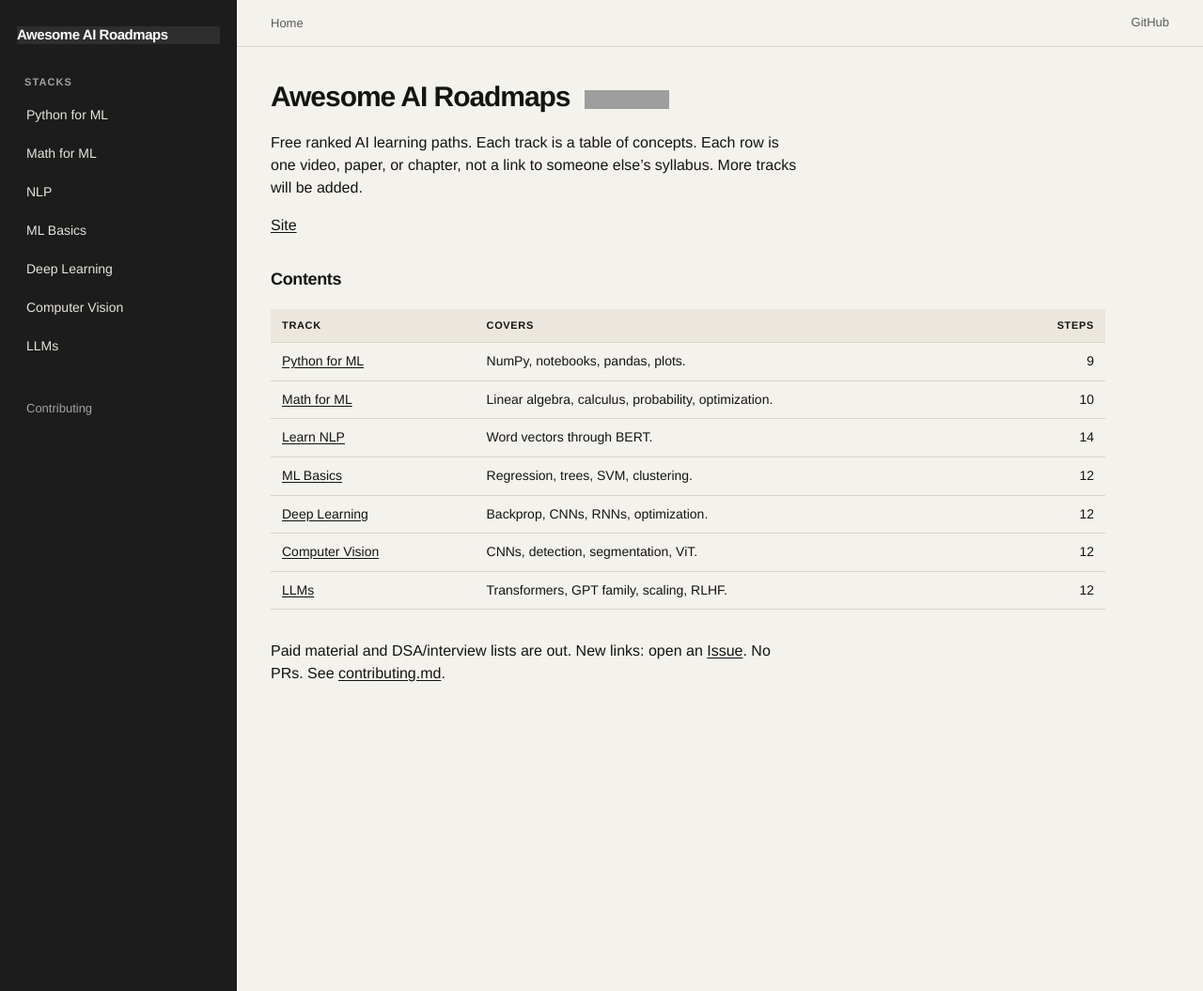
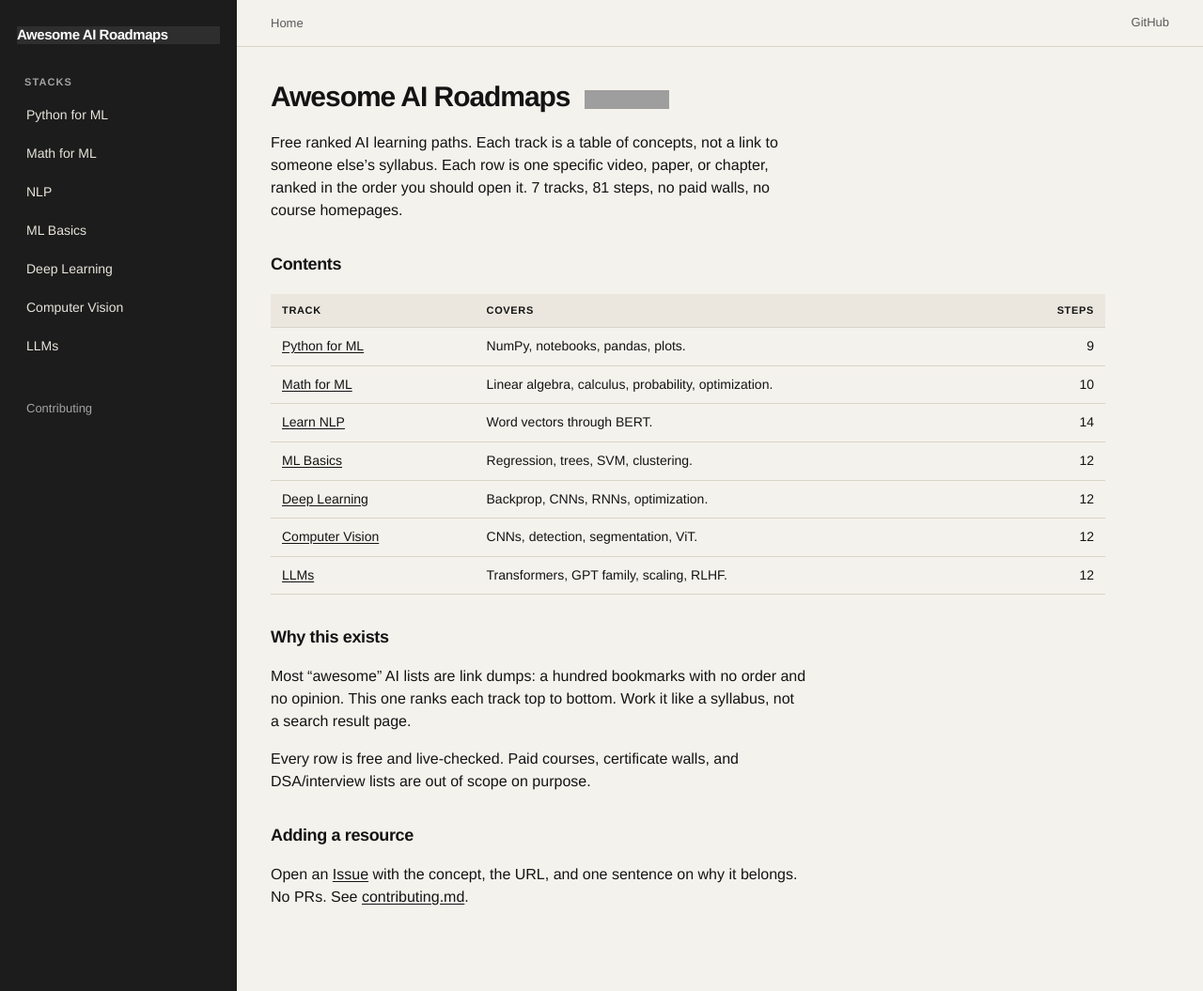
Before and after one commit to GruheshKurra/awesome-ai-roadmaps, a Jekyll site: the page built from README.md, in a window 1280 px wide and 1055 px high. Shown: the whole window at 94% size. Built offline with Jekyll 4.4.1, drawn with Linux system fonts in a browser that asks for light colours; our own code applies the rules of GitHub Pages for plain Markdown files; grey boxes are pictures that could not be loaded.

Commit message:
Rewrite the README and add a social preview image
README no longer repeats the Site link (GitHub already shows the
homepage in the repo sidebar), adds a short "why this exists" section,
and states the track/step counts up front for anyone landing from a
search result or share.

New assets/og-image.png (1200x630, generated from the site's own
palette and Helvetica) wired through jekyll-seo-tag via the page
defaults, so links shared on social/chat get a real preview card
instead of a blank one.

```diff
--- a/README.md
+++ b/README.md
@@ -1,8 +1,6 @@
 # Awesome AI Roadmaps [![Awesome](https://awesome.re/badge.svg)](https://awesome.re)
 
-Free ranked AI learning paths. Each track is a table of concepts. Each row is one video, paper, or chapter, not a link to someone else's syllabus. More tracks will be added.
-
-[Site](https://gruheshkurra.github.io/awesome-ai-roadmaps/)
+Free ranked AI learning paths. Each track is a table of concepts, not a link to someone else's syllabus. Each row is one specific video, paper, or chapter, ranked in the order you should open it. 7 tracks, 81 steps, no paid walls, no course homepages.
 
 ## Contents
 
@@ -16,4 +14,12 @@ Free ranked AI learning paths. Each track is a table of concepts. Each row is on
 | [Computer Vision](tracks/computer-vision/) | CNNs, detection, segmentation, ViT. | 12 |
 | [LLMs](tracks/llms/) | Transformers, GPT family, scaling, RLHF. | 12 |
 
-Paid material and DSA/interview lists are out. New links: open an [Issue](https://github.com/GruheshKurra/awesome-ai-roadmaps/issues). No PRs. See [contributing.md](contributing.md).
+## Why this exists
+
+Most "awesome" AI lists are link dumps: a hundred bookmarks with no order and no opinion. This one ranks each track top to bottom. Work it like a syllabus, not a search result page.
+
+Every row is free and live-checked. Paid courses, certificate walls, and DSA/interview lists are out of scope on purpose.
+
+## Adding a resource
+
+Open an [Issue](https://github.com/GruheshKurra/awesome-ai-roadmaps/issues) with the concept, the URL, and one sentence on why it belongs. No PRs. See [contributing.md](contributing.md).
--- a/_config.yml
+++ b/_config.yml
@@ -2,6 +2,9 @@ title: Awesome AI Roadmaps
 description: Free ranked AI learning paths. Each track is a table of concepts.
 url: https://gruheshkurra.github.io
 baseurl: /awesome-ai-roadmaps
+
+twitter:
+  card: summary_large_image
 
 markdown: kramdown
 kramdown:
@@ -37,6 +40,10 @@ defaults:
       path: ""
     values:
       layout: default
+      image:
+        path: /assets/og-image.png
+        width: 1200
+        height: 630
 
 track_nav:
   - slug: python-for-ml
```
Also changed, not shown: assets/og-image.png (added).
